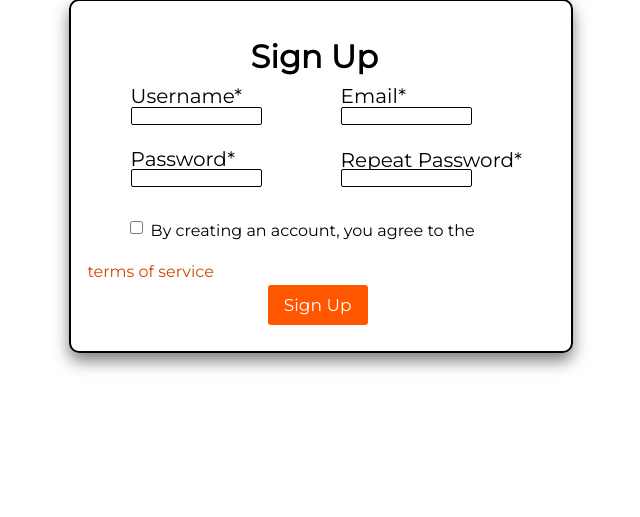
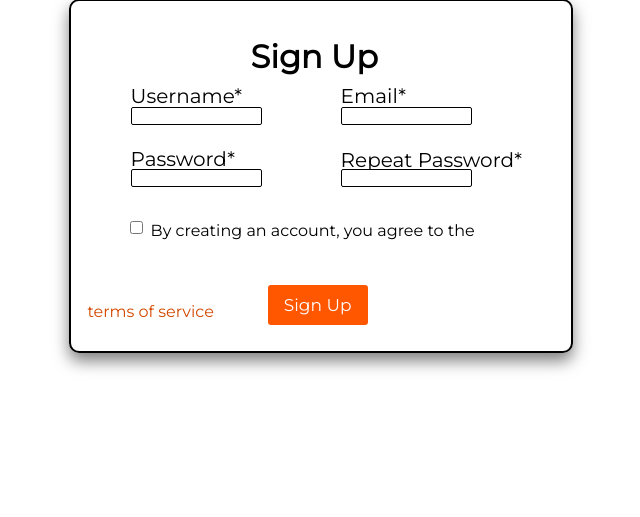
Before and after one commit to tabbylie/foxtail, a Flask app: page /account/register in a window 1280 px wide. Shown: the part 201-718 px from the top of the page, without its empty margins (285-925 px from the left). Run offline with Flask 2, Linux system fonts and the light colour scheme; some libraries are stand-ins or nearby versions.

Commit message:
fixing bugs

```diff
--- a/app/static/style.css
+++ b/app/static/style.css
@@ -412,7 +412,7 @@
     transform: translate(-50%, -50%);
     transition: color 0.5s ease, font-size 0.5s ease;
     position: absolute;
-    top: 230px;
+    top: 270px;
     left: 50px;
 }
 
--- a/app/templates/index.html
+++ b/app/templates/index.html
@@ -85,7 +85,7 @@
             <span class="reliability">
                 <img src="../static/index_all.svg" alt="why us image" />
                 <h1>Reliability</h1>
-                <p>Foxtails first priority is customer satisfaction, and we are willing to do what's necessary for it. Having great service, and cooperative staff, we are dedicated to the service of you.</p>
+                <p>Foxtails' first priority is customer satisfaction, and we are willing to do what's necessary for it. Having great service, and cooperative staff, we are dedicated to the service of you.</p>
             </span>
             <span class="trustworthy">
                 <img class="svg-img" src="../static/index_all.svg" alt="why us image" />
```
